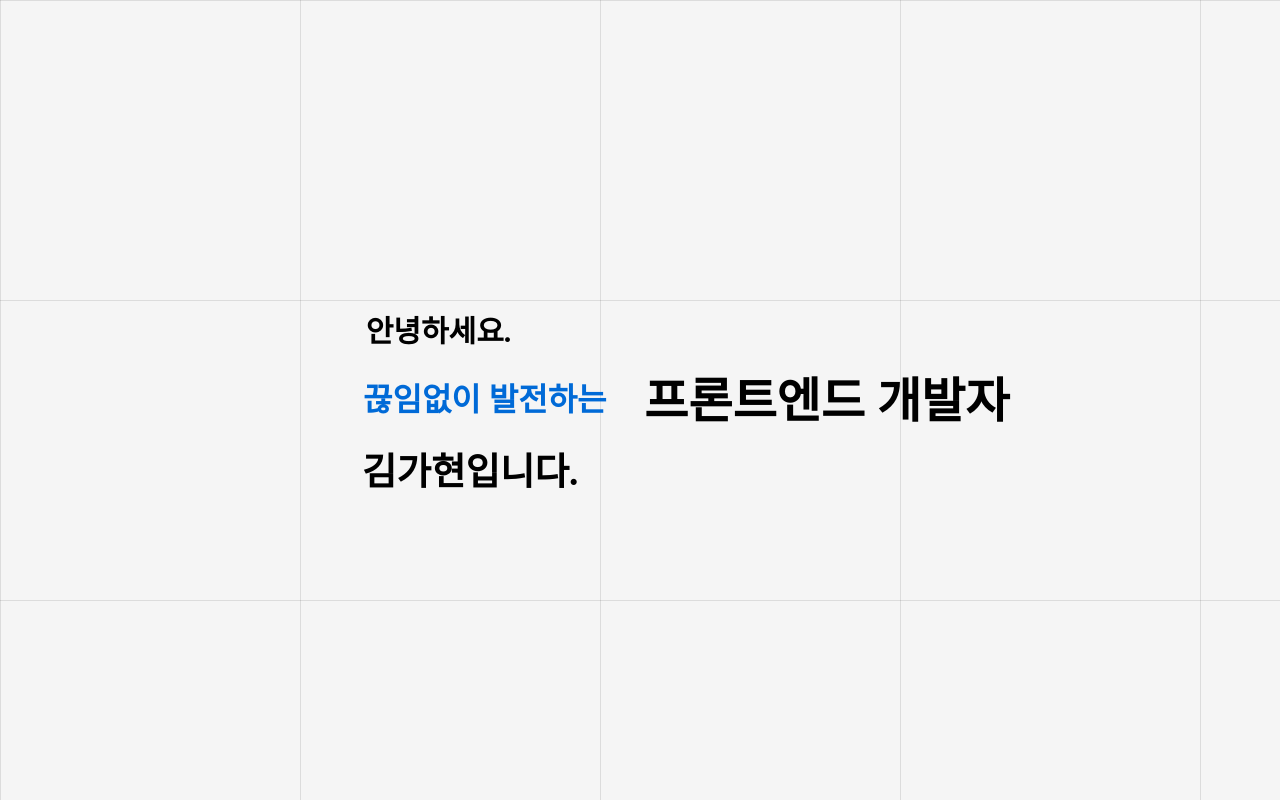
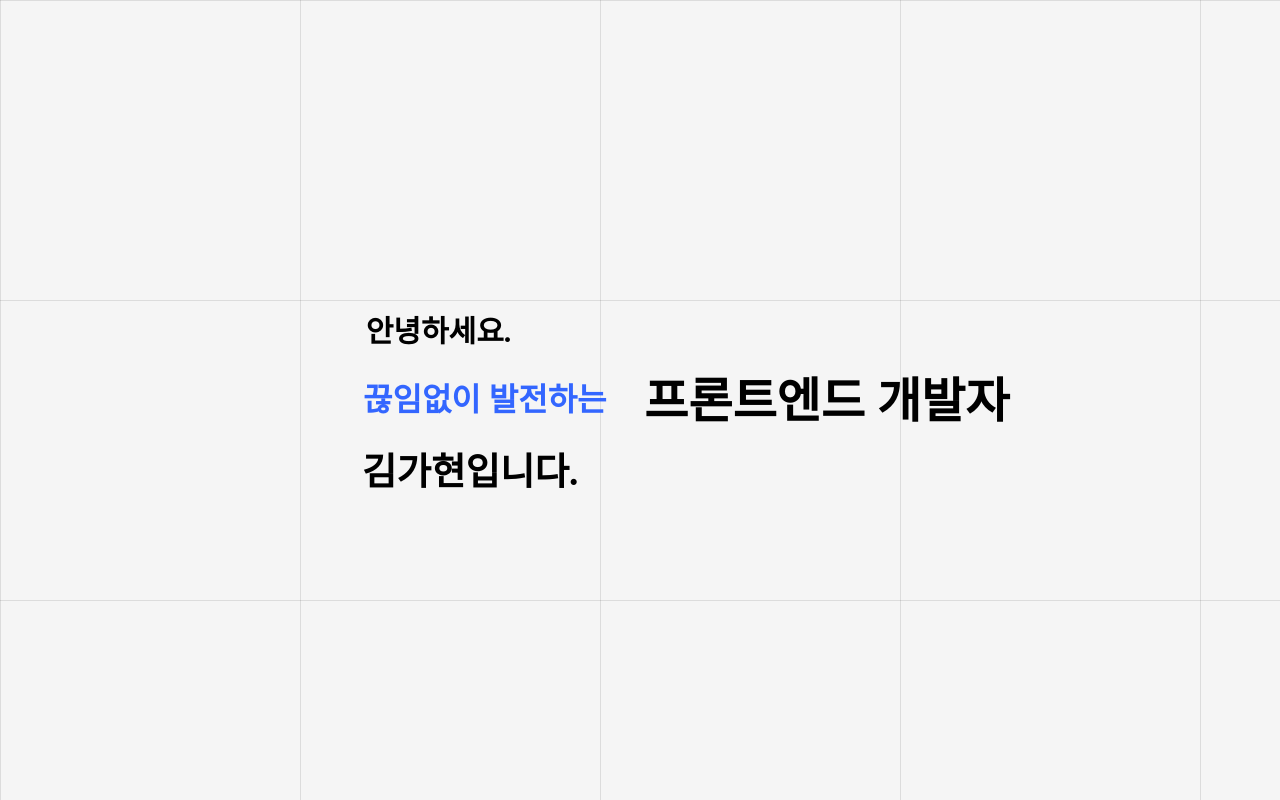
Before and after one commit to gahyeon11/FE-Porffolio, a React (Vite) app: page / in a window 1280 px wide. Built offline with nearby package versions, Linux system fonts and the light colour scheme.

Commit message:
[Design] 메인 컬러 수정 #6

```diff
--- a/src/styles/theme.ts
+++ b/src/styles/theme.ts
@@ -23,7 +23,7 @@ export interface Theme {
 
 export const theme: Theme = {
   color: {
-    primary: "#006AD7",
+    primary: "#3366ff",
     white: "#FFFFFF",
     background: "#F5F5F5",
     lineGray: 'B3B3B3',
```
